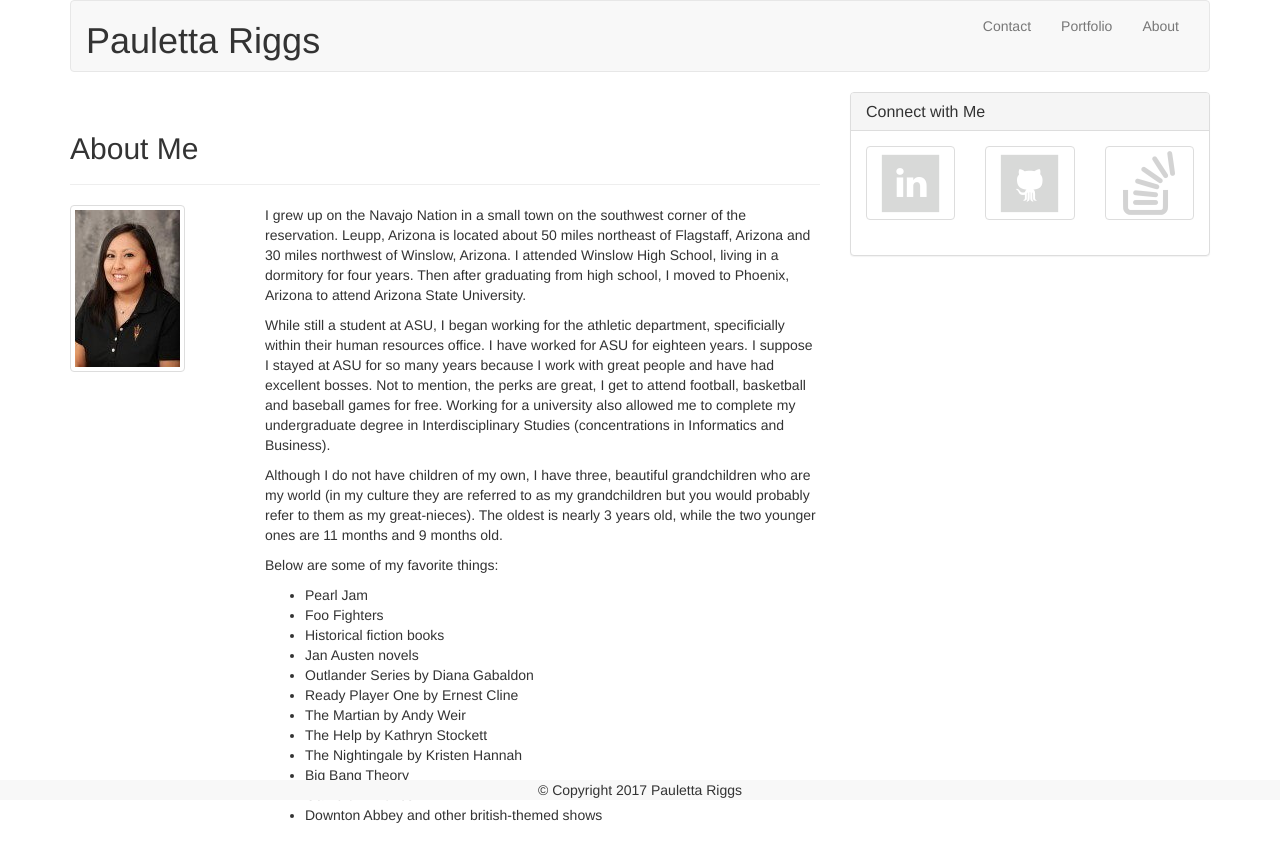
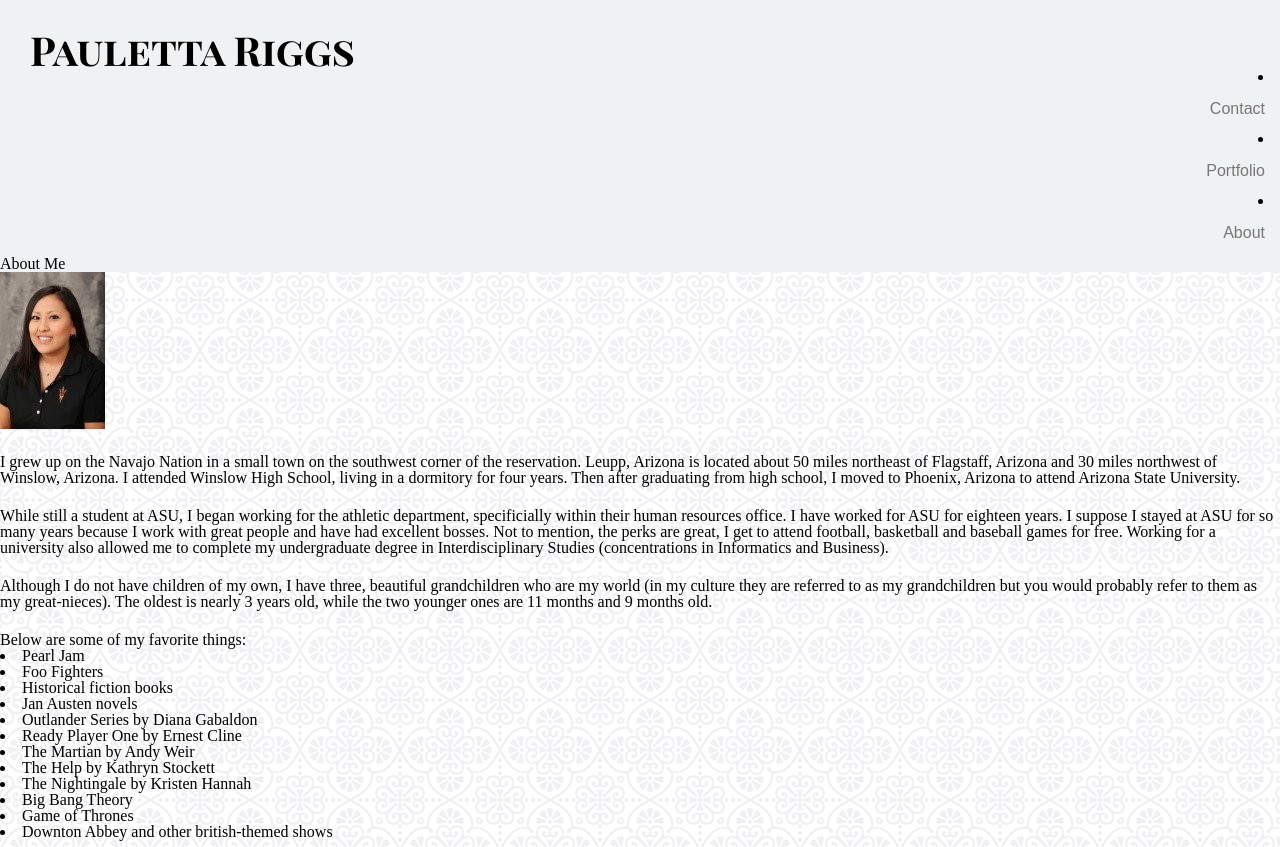
Before and after one commit to riggs20/Bootstrap-Portfolio, a plain HTML site: page index.html in a window 1280 px wide. Shown: the top 847 px of the page. Drawn offline with nearby package versions, Linux system fonts and the light colour scheme.

Commit message:
Updated files

```diff
--- a/assets/css/style.css
+++ b/assets/css/style.css
@@ -1,5 +1,25 @@
 body {
 	background-image: url("../images/regal.png");
+}
+
+.page-header {
+	background-color: #eff1f3;
+	margin: 0;
+}
+
+.page-header h1 {
+	margin: 0;
+}
+
+#page-header-name {
+	font-family: 'Playfair Display SC', serif;
+	font-size: 40px;
+	padding: 30px 30px 0 30px;
+}
+
+.page-header-nav {
+	font-family: 'Work Sans', sans-serif;
+	text-align: right;
 }
 
 header {
@@ -8,22 +28,11 @@
 	overflow: hidden;
 }
 
-#head-container {
+/* #head-container {
 	width: 960px;
 	margin: auto;
 	overflow: hidden;
-}
-
-h1 {
-	font-family: 'Georgia', Times, 'Times New Roman', serif;
-	background-color: #4aaaa5;
-    padding: 20px;
-    color: #fdfefe;
-    text-align: center;
-	float: left;
-    font-size: 30px;
-    font-weight: bold;
-}
+} */
 
 #menu {
 	float: right;
--- a/index.html
+++ b/index.html
@@ -3,38 +3,51 @@
 <head>
 	<title>About Me</title>
 
-		<link rel="stylesheet" href="https://maxcdn.bootstrapcdn.com/bootstrap/3.3.6/css/bootstrap.min.css">
-		<meta name="viewport" content="width=device-width, initial-scale=1">
+	<link rel="stylesheet" href="assets/css/reset.css">
+	<link href="https://fonts.googleapis.com/css?family=Playfair+Display+SC:700|Work+Sans" rel="stylesheet">
+	<link rel="stylesheet" href="assets/css/style.css">
+    <link rel="stylesheet" href="https://maxcdn.bootstrapcdn.com/bootstrap/3.3.7/css/bootstrap-theme.min.css">
+	<meta name="viewport" content="width=device-width, initial-scale=1">
 
 </head>
 <body>
 
-	<div class="container">
+	<div class="container-fluid">
 
-		<nav class="navbar navbar-default">
-			<div class="container-fluid">
+		<div class="page-header">
+			<h1 id="page-header-name">Pauletta Riggs</h1>
+			<div class="navbar page-header-nav">
+				<ul class="nav nav-tabs">
+					<li><a href="contact.html">Contact</a></li>
+					<li><a href="portfolio.html">Portfolio</a></li>
+					<li><a href="index.html">About</a></li>
+				</ul>
+
+			</div>
+		</div>
+
+		<!-- <nav class="navbar navbar-default"> -->
 
 				<!-- Brand and toggle get grouped for better mobile display -->
-				<div class="navbar-header">
-					<button type="button" class="navbar-toggle" data-toggle="collapse" data-target="#bs-example-navbar-collapse-1" aria-expanded="false">
+				<!-- <div class="navbar-header">
+					<button type="button" class="navbar-toggle" data-toggle="collapse" data-target="#bs-example-navbar-collapse-1" aria-expanded="false"> -->
 						<!-- <span class="sr-only">Toggle navigation</span> -->
-						<span class="icon-bar"></span>
+						<!-- <span class="icon-bar"></span>
 						<span class="icon-bar"></span>
 						<span class="icon-bar"></span>
 					</button>
 					<h1>Pauletta Riggs </h1>
-				</div>
+				</div> -->
 
 				<!-- Collect the nav links, forms, and other content for toggling -->
-				<div class="collapse navbar-collapse" id="bs-example-navbar-collapse-1">
+				<!-- <div class="collapse navbar-collapse" id="bs-example-navbar-collapse-1">
 					<ul class="nav navbar-nav navbar-right">
 						<li><a href="contact.html">Contact</a></li>
 						<li><a href="portfolio.html">Portfolio</a></li>
 						<li><a href="index.html">About</a></li>
  					</ul>
-				</div><!-- /.navbar-collapse -->
-			</div><!-- /.container-fluid -->
-		</nav>
+				</div>/.navbar-collapse -->
+		<!-- </nav> -->
 	</div>
 
 
```
Also changed, not shown: 1 other file.
